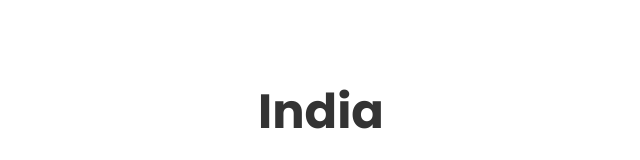
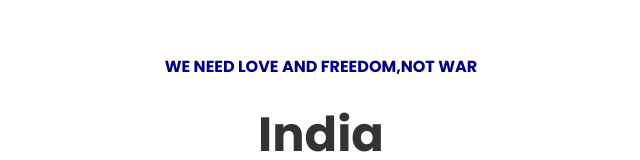
Before and after one commit to Soumojeet-aich48/COUNTRY-FLAG-NAME, a plain HTML site: page index.html in a window 1280 px wide. Shown: the part 196-356 px from the top of the page, without its empty margins (319-959 px from the left). Drawn offline with Linux system fonts and the light colour scheme.

Commit message:
Update index.html

```diff
--- a/index.html
+++ b/index.html
@@ -9,6 +9,7 @@
 </head>
 <body>
     <ul>
+        <li style="font-size: medium;color: darkblue;">WE NEED LOVE AND FREEDOM,NOT WAR</li>
         <li data-text="India">India</li>
         <li data-text="Ukraine">Ukraine</li>
         <li data-text="Russia">Russia</li>
```
